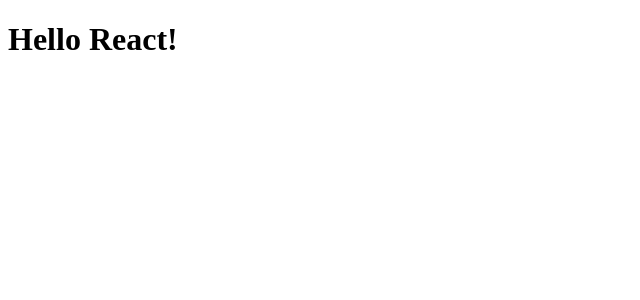
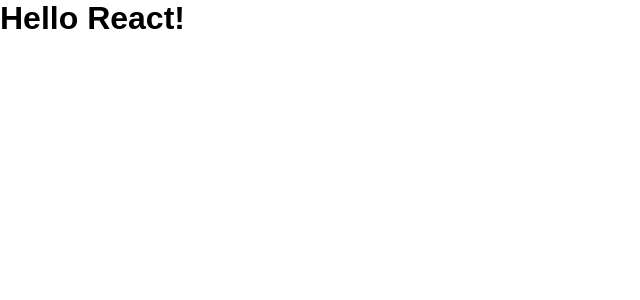
Before and after one commit to maciej790/react_register_form, a React (Create React App) app: page / in a window 1280 px wide. Shown: the top 300 px of the page, without its empty margins (0-640 px from the left). Built offline with nearby package versions, Linux system fonts and the light colour scheme.

Commit message:
base config styled-components & style

```diff
--- a/package.json
+++ b/package.json
@@ -9,6 +9,7 @@
     "react": "^17.0.2",
     "react-dom": "^17.0.2",
     "react-scripts": "4.0.3",
+    "styled-components": "^5.3.0",
     "web-vitals": "^1.1.2"
   },
   "scripts": {
--- a/src/App.js
+++ b/src/App.js
@@ -1,8 +1,12 @@
+import { Fragment } from "react";
+import GlobalStyle from "./style/globalStyles";
+
 function App() {
   return (
-    <div className="App">
+    <Fragment>
+      <GlobalStyle />
       <h1>Hello React!</h1>
-    </div>
+    </Fragment>
   );
 }
 
--- /dev/null
+++ b/src/style/globalStyles.js
@@ -0,0 +1,17 @@
+import { createGlobalStyle } from "styled-components";
+import { font } from "./variables";
+
+const GlobalStyle = createGlobalStyle`
+
+    *{
+        margin: 0;
+        padding: 0;
+        box-sizing: border-box;
+    }
+
+    body{
+        font-family: ${font.family}
+    }
+`;
+
+export default GlobalStyle;
--- /dev/null
+++ b/src/style/variables.js
@@ -0,0 +1,15 @@
+export const colors = {
+  blue: "#3671FE",
+  black: "#131330",
+  borderGray: "#EFEFEF",
+  darkGray: "#C1C1C1",
+};
+
+export const font = {
+  family: "Metrophobic, sans-serif;",
+};
+
+export const rwd = {
+  mobile: "375px",
+  desktop: "1440px",
+};
```
Also changed, not shown: 1 other file (tests, documents, lock files or other folders).
